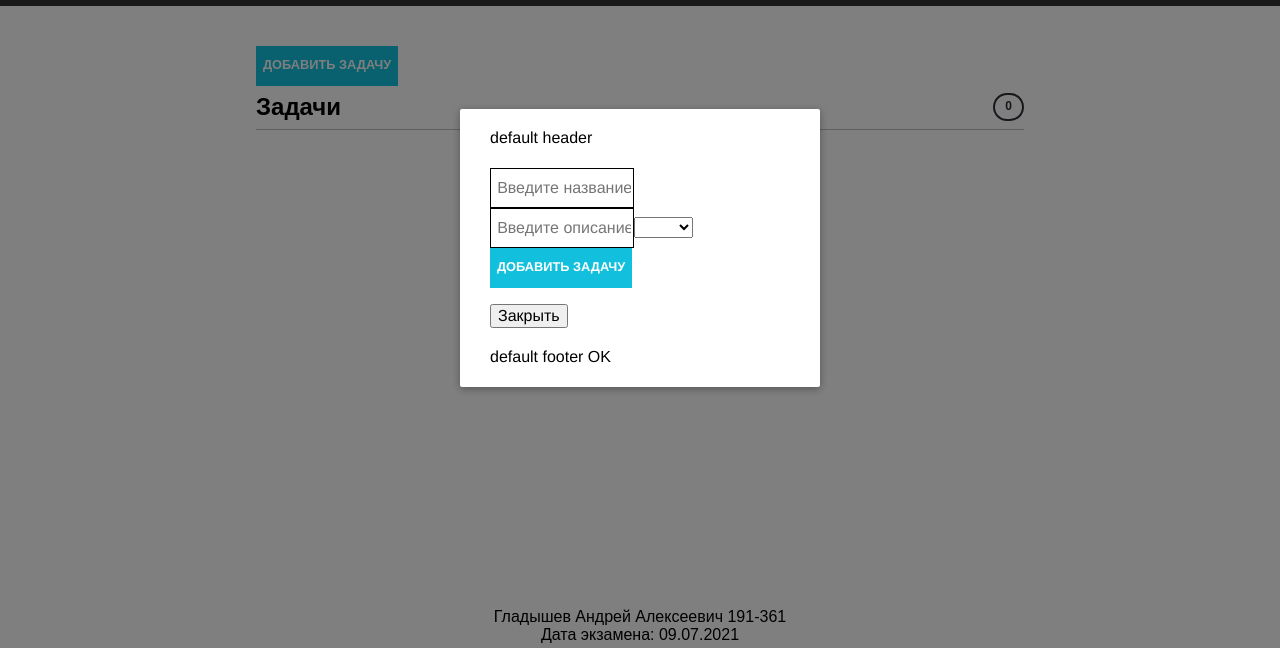
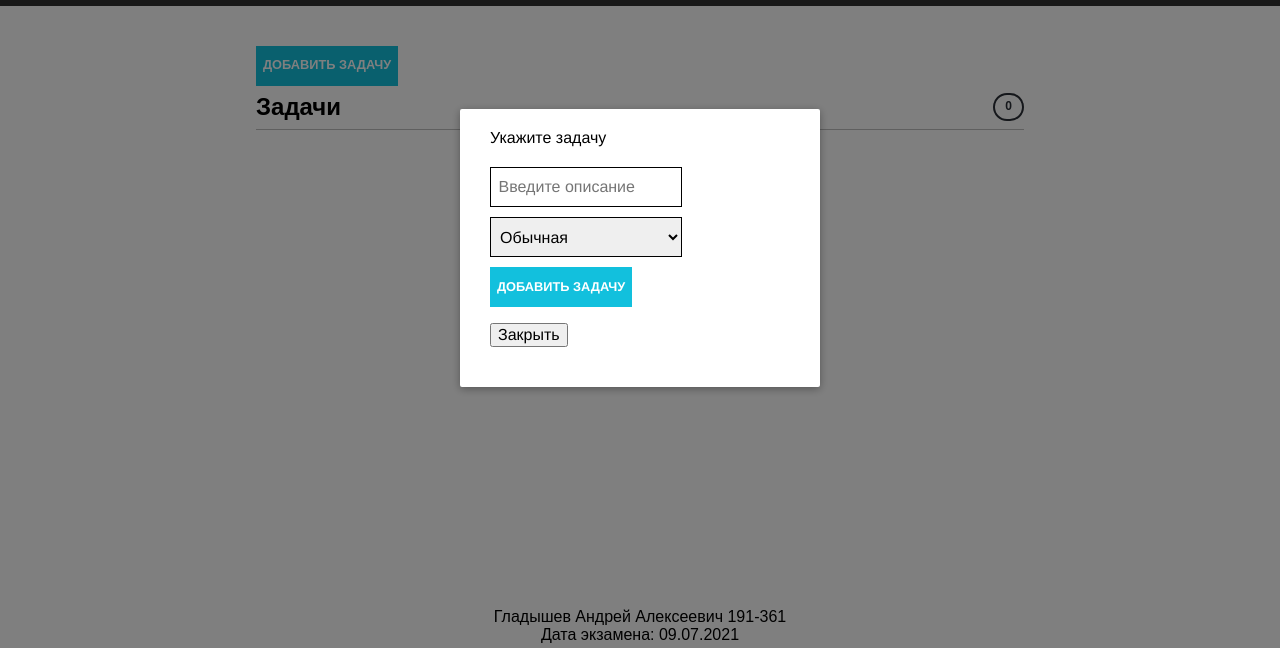
Before and after one commit to AwsderX/webExam, a plain HTML site: page ToDoList/index.html in a window 1280 px wide. Both pictures are taken after a click on the button "ДОБАВИТЬ ЗАДАЧУ". Shown: the part 152-800 px from the top of the page. Drawn offline with nearby package versions, Linux system fonts and the light colour scheme.

Commit message:
Add files via upload

```diff
--- a/ToDoList/app.js
+++ b/ToDoList/app.js
@@ -3,9 +3,8 @@ const app = Vue.createApp({
     data(){
         return{
             valueInputTitle: '',
-            valueInputText: '',
             valueType: 'one',
-            selectedOption : null,
+            selectedOption : 'one',
             QuestList: [],
             showModal: false
         };
@@ -14,9 +13,6 @@ const app = Vue.createApp({
             handlyInput (event){
                 this.valueInputTitle = event.target.value;
             },
-            handlyInput1 (event){
-                this.valueInputText = event.target.value;
-            },
             changeOption: function(){
                 this.valueType = this.selectedOption;
             },
@@ -24,12 +20,10 @@ const app = Vue.createApp({
                 if (this.valueInputTitle === '' || this.valueInputText === '') {return};
                 this.QuestList.push({
                     title: this.valueInputTitle,
-                    text: this.valueInputText,
                     id: Math.random(),
-                    type: thisvalueType
+                    type: this.valueType
                 });
                 this.valueInputTitle = '';
-                this.valueInputText = '';
             },
             removeMask (index, type) {
                 const QList = this.QuestList ;
--- a/ToDoList/index.html
+++ b/ToDoList/index.html
@@ -4,7 +4,7 @@
     <meta charset="UTF-8">
     <meta http-equiv="X-UA-Compatible" content="IE=edge">
     <meta name="viewport" content="width=device-width, initial-scale=1.0">
-    <title>Document</title>
+    <title>Гладышев</title>
     <link rel="stylesheet" href="https://cdnjs.cloudflare.com/ajax/libs/normalize/8.0.1/normalize.css">
     <link rel="stylesheet" href="style.css">
     <script src="https://unpkg.com/vue@next"></script>
@@ -18,7 +18,7 @@
           <div class="modal-container">
             <div class="modal-header">
               <slot name="header">
-                default header
+                Укажите задачу
               </slot>
             </div>
             <div class="modal-body">
@@ -29,29 +29,20 @@
                         type="text"
                         v-bind:value="valueInputTitle"
                         v-on:input="handlyInput"
-                        v-on:keypress.enter="addTask" placeholder="Введите название" />
-                        <input
-                        type="text"
-                        v-bind:value="valueInputText"
-                        v-on:input="handlyInput1"
-                        v-on:keypress.enter="addTask" placeholder="Введите описание" />
+                        v-on:keypress.enter="addTask" placeholder="Введите описание"
+                        maxlength="56" />
                         <select v-model="selectedOption" v-on:change="changeOption(event)">
-                            <option value="one">one</option>
-                            <option value="two">two</option>
-                            <option value="three">three</option>
+                            <option value="one"><label for="Обычная">Обычная</label></option>
+                            <option value="two"><label for="Важная">Важная</label></option>
+                            <option value="three"><label for="Сверхважная">Сверхважная</label></option>
                           </select>
-                      <button class="btn" v-on:click="addTask">Добавить задачу</button>
-                      <button class="modal-default-button" v-on:click="showModal=false">Закрыть</button>
+                      <button class="btn" v-on:click="addTask"><label for="Добавить задачу">Добавить задачу</label></button>
+                      <button class="modal-default-button" v-on:click="showModal=false; this.valueInputTitle = ''"><label for="Закрыть">Закрыть</label></button>
                   </div>
                 </div>
               </slot>
             </div>
             <div class="modal-footer">
-              <slot name="footer">
-                default footer
-                  OK
-                </button>
-              </slot>
             </div>
           </div>
         </div>
@@ -78,7 +69,7 @@
     </div>
     <div class="container">
         <div class="form">
-          <button class="btn" id="show-modal" @click="showModal = true">Добавить задачу</button>
+          <button class="btn" id="show-modal" @click="showModal = true"><label for="Добавить задачу">Добавить задачу</label></button>
         </div>
     </div>
     <div class="container">
@@ -94,9 +85,8 @@
             mask.type === 'two' ?
              'card-two' :
              'card-three'">
-                <p>{{ mask.title }}</p>
-                <p>{{ mask.text }}</p>
-                <button class="btn-remove" v-on:click="removeMask(index, 'need')">Удалить</button>
+                <div>{{ mask.title }}</div>
+                <button class="btn-remove" v-on:click="removeMask(index, 'need')"><label for="Удалить">Удалить</label></button>
             </li>
         </ul>
     </div>
--- a/ToDoList/style.css
+++ b/ToDoList/style.css
@@ -78,7 +78,19 @@ footer {
 }
 
 .form input {
-  width: 60%;
+  width: 80%;
+  margin-bottom: 10px;
+  height: 40px;
+  text-indent: 3%;
+  border: 1px solid rgb(0, 0, 0);
+  border-radius: 0;
+  box-sizing: border-box;
+  outline: none;
+  transition: 0.2s border;
+}
+.form select {
+  width: 80%;
+  margin-bottom: 10px;
   height: 40px;
   text-indent: 3%;
   border: 1px solid rgb(0, 0, 0);
@@ -173,20 +185,20 @@ ul{
 li p{
   font-size: 1em;
 }
-
-input[type="checkbox"] + span {
-    padding-left: 10px;
+li div{
+  font-size: 0.9em;
+  width: 100%;
+  height: 100%;
+  word-break: break-all;
 }
 
 .btn-remove {
-    border: 1px solid #2a2f36;
     font-size: 1em;
     border: 2px solid #2a2f36;
     background-color: #333333;
     color: #fff;
     font-weight: 700;
     text-transform: uppercase;
-    padding: 2px 2px;
     outline: none;
     transition: 0.2s;
 }
@@ -195,8 +207,6 @@ input[type="checkbox"] + span {
   background-color: #535151;
   border-color: #535151;
 }
-
-
 
 .modal-mask {
   position: fixed;
```
